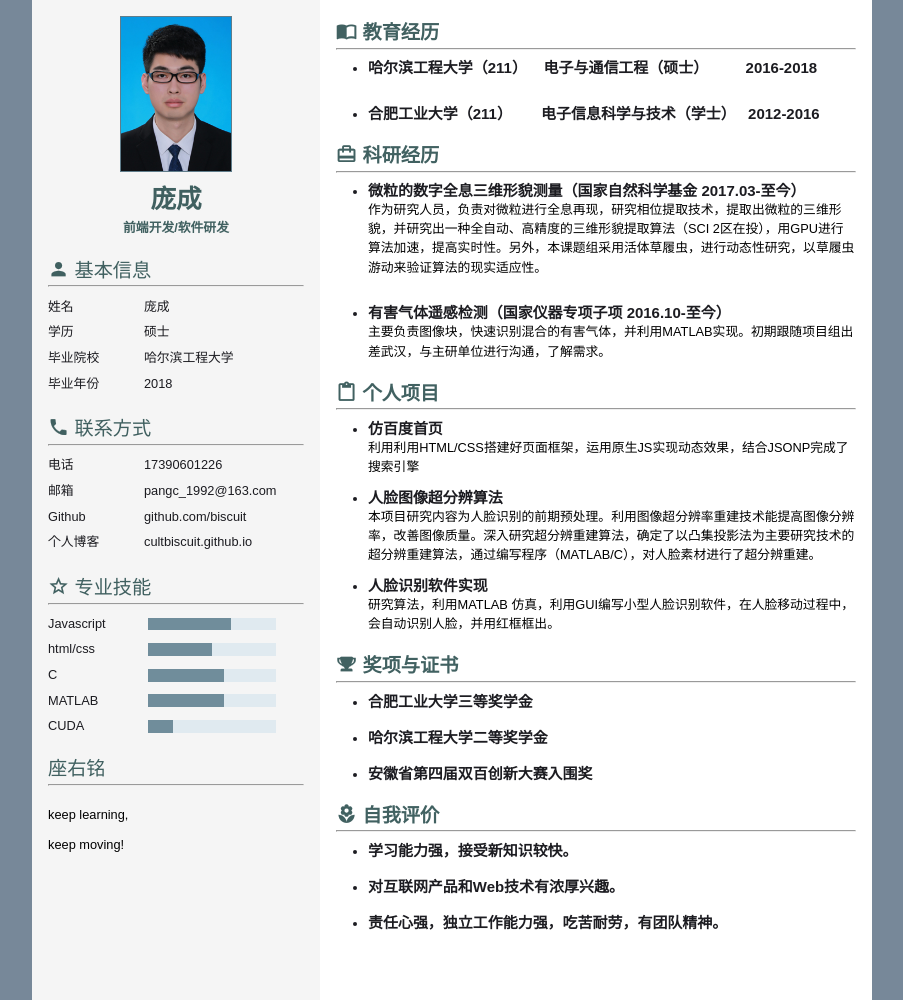
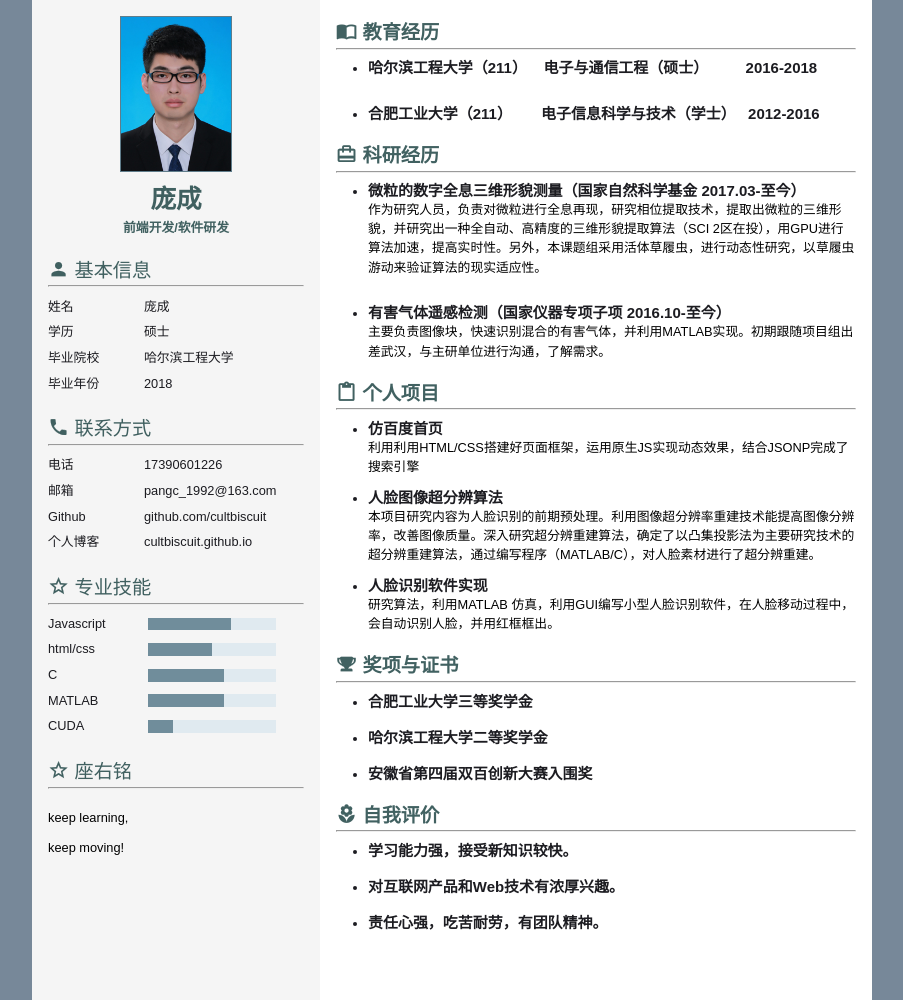
Before and after one commit to cultbiscuit/resume, a plain HTML site: page index.html in a window 1280 px wide. Shown: the whole page, without its empty margins (188-1091 px from the left). Drawn offline with Linux system fonts and the light colour scheme.

Commit message:
Update index.html

```diff
--- a/index.html
+++ b/index.html
@@ -38,7 +38,7 @@
                 <ul class="info-list">
 			<li> <label class="left-label" >电话</label><span >17390601226</span></li>
                   	<li> <label class="left-label" >邮箱</label><span>pangc_1992@163.com</span></li>
-                    	<li><label class="left-label">Github</label><span>github.com/biscuit</span></li>
+                    	<li><label class="left-label">Github</label><span>github.com/cultbiscuit</span></li>
 			<li><label class="left-label" >个人博客</label><span>cultbiscuit.github.io</span></li>
                 </ul>
             </div>
@@ -75,6 +75,7 @@
 
 	    <div class="info-unit">
                 <h2 class="info-header">
+			<i class="iconfont icon-star"></i>
 			<span class="info-title" >座右铭</span>
 		</h2>
                 <hr>
@@ -173,7 +174,7 @@
                         <h3>对互联网产品和Web技术有浓厚兴趣。</h3><br/>
                     </li>
                     <li>
-                        <h3>责任心强，独立工作能力强，吃苦耐劳，有团队精神。</h3>
+                        <h3>责任心强，吃苦耐劳，有团队精神。</h3>
                     </li>
                 </ul>
 	     </div>
```
